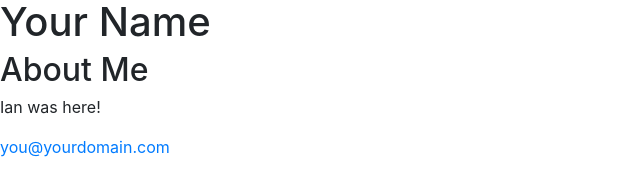
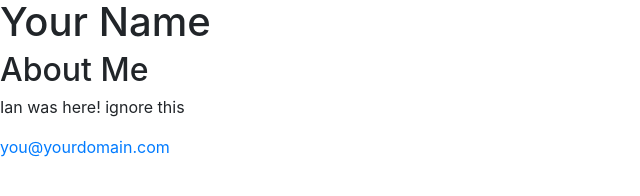
Before and after one commit to psande21/Build-Your-Brand, a plain HTML site: page index.html in a window 1280 px wide. Shown: the full height of the page, 0-640 px from the left. Drawn offline with nearby package versions, Linux system fonts and the light colour scheme.

Commit message:
ian again

```diff
--- a/index.html
+++ b/index.html
@@ -35,7 +35,7 @@
     </div>
 
     <div>
-        <p>Ian was here!</p>
+        <p>Ian was here! ignore this</p>
     </div>
 
     <div id="footer">
```
